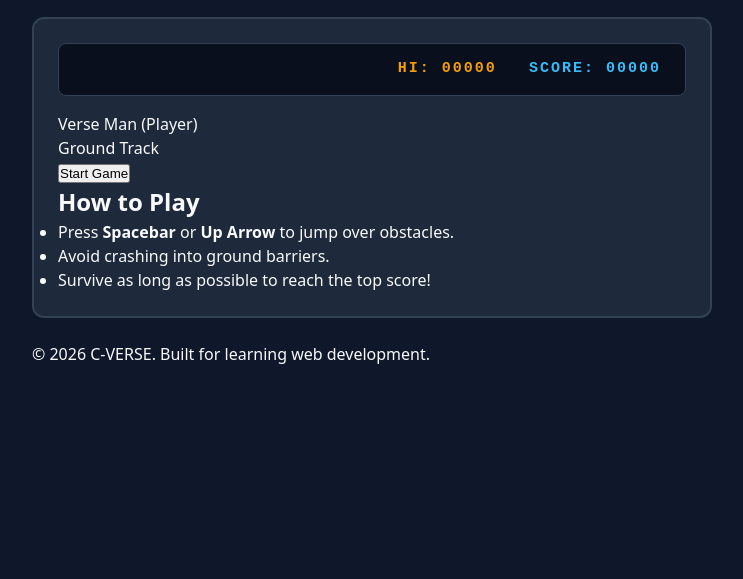
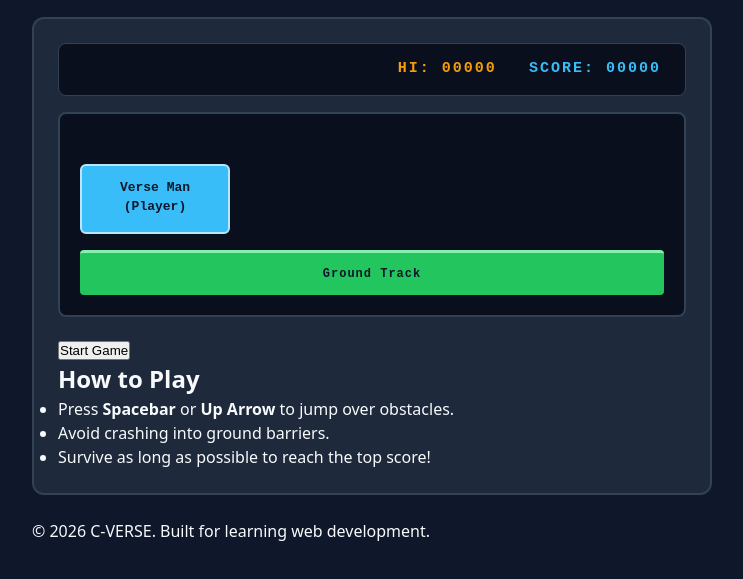
Before and after one commit to KarthickJack/verse-run, a plain HTML site: page index.html in a window 1280 px wide. Shown: the part 153-732 px from the top of the page, without its empty margins (268-1011 px from the left). Drawn offline with Linux system fonts and the light colour scheme.

Commit message:
css - Game Area and Verse Man Placeholder

```diff
--- a/css/style.css
+++ b/css/style.css
@@ -126,3 +126,52 @@ body {
 #current-score-display {
   color: #38bdf8;      /* Electric cyan */
 }
+
+/* --------------------------------------------------------------------------
+   5. Game Area and Verse Man Placeholder
+   -------------------------------------------------------------------------- */
+
+/* Game Stage:
+   The visual canvas representing the digital landscape runway.
+   Features a dark background, distinct border, and inner spacing. */
+#game-stage {
+  background-color: #0a0f1d; /* Pitch dark runway sky */
+  border: 2px solid #334155; /* Distinct arena boundary */
+  border-radius: 8px;
+  padding: 20px;
+  margin-bottom: 20px;
+}
+
+/* Verse Man Placeholder:
+   Our hero block. Styled with defined width and height, electric cyan fill,
+   a brighter highlight border, and centered bold text. */
+#verse-man {
+  width: 150px;
+  height: 70px;
+  background-color: #38bdf8; /* Electric cyan hero fill */
+  color: #0f172a;            /* High-contrast dark text */
+  font-family: 'Courier New', Courier, monospace;
+  font-size: 13px;
+  font-weight: bold;
+  border: 2px solid #bae6fd; /* Light cyan highlight border */
+  border-radius: 6px;
+  padding: 12px 8px;
+  text-align: center;
+  margin-top: 30px;
+  margin-bottom: 16px;
+}
+
+/* Ground Track:
+   A retro green runway strip beneath the character. */
+#ground {
+  background-color: #22c55e; /* Retro green runway */
+  color: #0f172a;            /* Dark text */
+  font-family: 'Courier New', Courier, monospace;
+  font-size: 12px;
+  font-weight: bold;
+  letter-spacing: 1px;
+  text-align: center;
+  padding: 12px;
+  border-radius: 4px;
+  border-top: 3px solid #86efac; /* Brighter green track line */
+}
```
